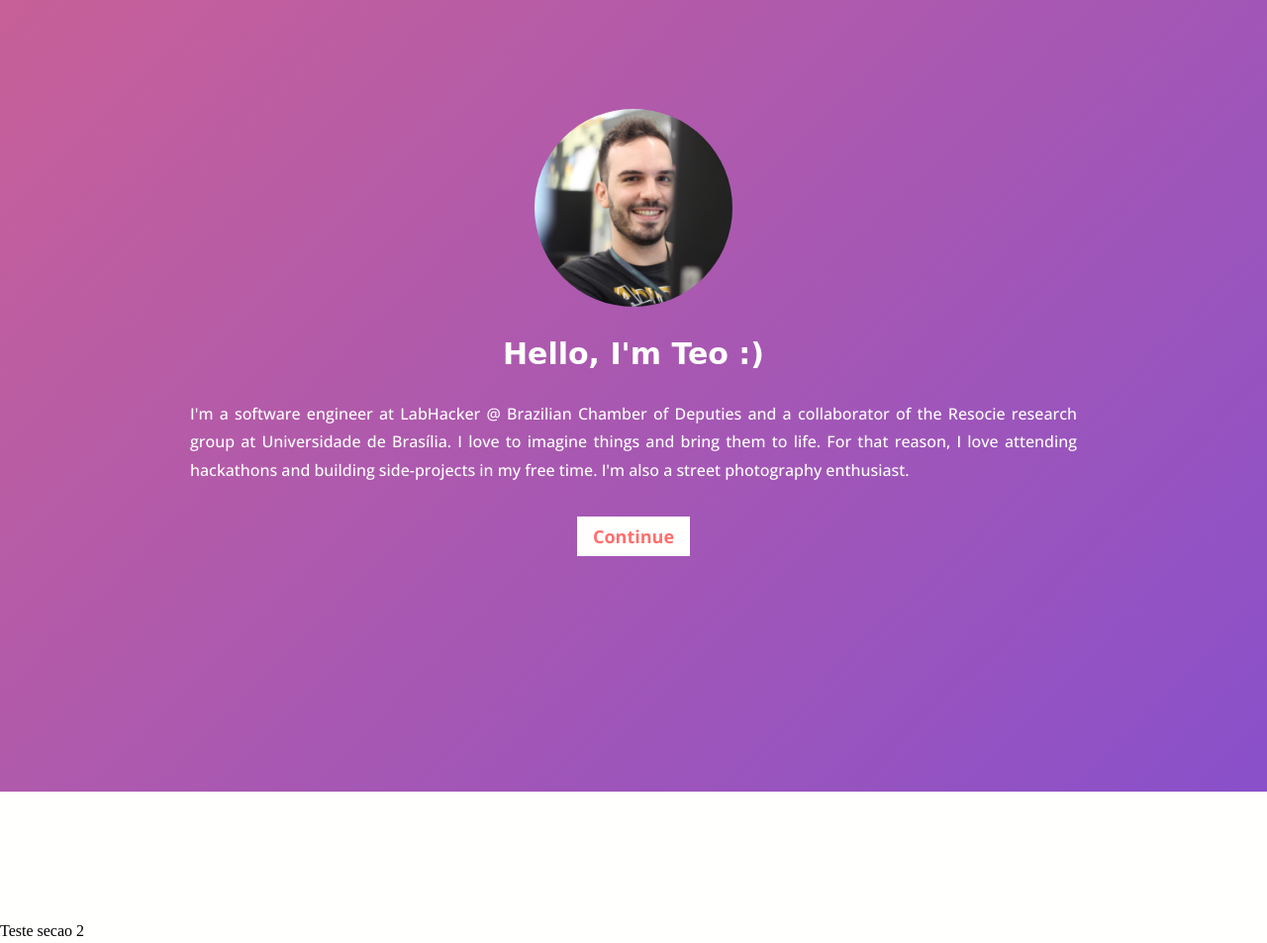
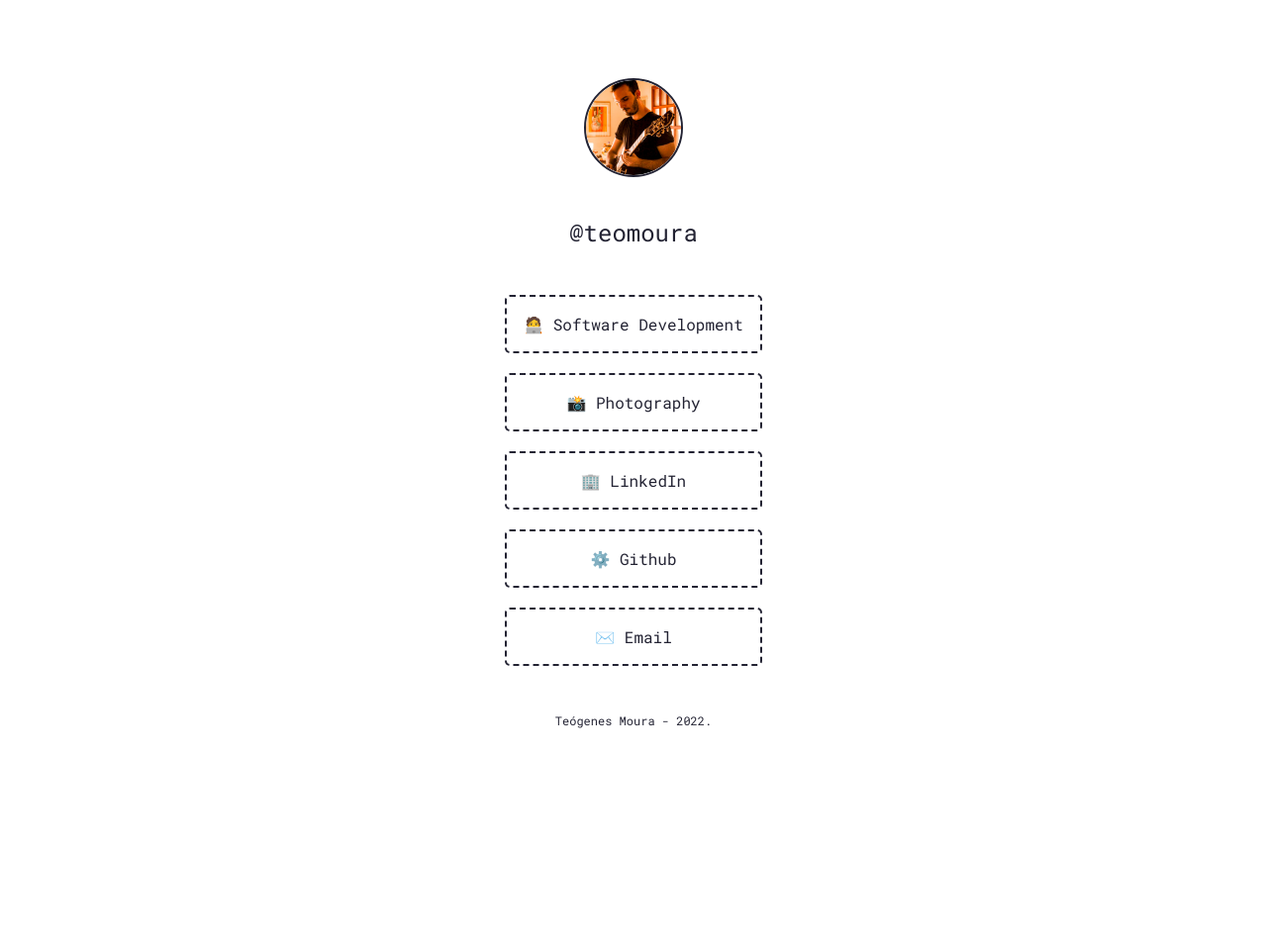
Before and after one commit to teogenesmoura/teogenesmoura.github.io, a plain HTML site: page index.html in a window 1280 px wide. Shown: the top 953 px of the page at 99% size. After the commit the page ends 800 px from the top, so only its background shows below. Drawn offline with nearby package versions, Linux system fonts and the light colour scheme; a web font is replaced by a local one.

Commit message:
new version

```diff
--- a/index.html
+++ b/index.html
@@ -1,49 +1,35 @@
-<html>
+<!DOCTYPE html>
+
+<html lang="en">
+
 <head>
-	<link rel="stylesheet" href="style.css">
-	<title> Teógenes Moura </title>
-	<script src="https://ajax.googleapis.com/ajax/libs/jquery/3.4.1/jquery.min.js"></script>
-	<link href="https://fonts.googleapis.com/css?family=Bellota+Text:400,700&display=swap" rel="stylesheet">
-	<link href="https://fonts.googleapis.com/css?family=Open+Sans:100,300,500,700&display=swap" rel="stylesheet">
+    <meta name="viewport" content="width=device-width, initial-scale=1">
+    <meta charset="UTF-8">
+    <meta name="robots" content="noindex,nofollow" />    <title>Teo Moura</title>
+    <link rel="stylesheet" href="style.css">
+    <link rel="icon" href="img/favicon.ico" type="image/x-icon" />
+</head>
 
-</head>
 <body>
-	<nav class="menu fade-in">
-	    <a class="nav" id="2" href="#">Coding</a>
-	    <a class="nav" id="3" href="#">Research</a>
-	    <a class="nav" id="4" href="#">Art</a>
-	    <a class="nav" id="6" href="#">Resume</a>
-	    <a class="nav" id="7" href="#">Contact</a>
-	</nav>
-	<div class="content">
-		<div class="section" id="1">
-		    <div class="section-1">
-		    	<div class="flex-photo">
-			    	<div class="profile-photo">
-			    		<img src="img/teo.JPG" alt="teo photo">
-			    	</div>
-			    </div>
-		    	<div class="name">
-		    		Hello, I'm Teo :)
-		    	</div>
-		    	<p>
-		    		I'm a software engineer at LabHacker @ Brazilian Chamber of Deputies and a collaborator of the Resocie research group at Universidade de Brasília. I love to imagine things and bring them to life. For that reason, I love attending hackathons and building side-projects in my free time. I'm also a street photography enthusiast.
-		    	</p>
-		    	<a class="button continue" href="#" id="button-continue"> Continue </a>
-		    </div>
-		</div>
-		<div class="section" id="2">
-		    <div class="section-2">
-		    	<div class="title"> Coding </div>
-		    	<p> Teste secao 2 </p>
-		    </div>
-		</div>
-		<div class="section" id="3">
-				<div class="section-3">
-					Teste section 3
-				</div>
-		</div>
-	</div>
-	<script src="script.js"></script>
+    <div class="container">
+    <div class="content">
+        <img id="userPhoto" src="img/teo_2-modified.png" alt="Teo">
+
+        <h1><a href="#" id="userName" rel="noopener">@teomoura</a></h1>
+        <div id="links">
+            <a class="link" href="https://dev.teomoura.com"  rel="noopener">🧑‍💻 Software Development</a>
+            <a class="link" href="https://photo.teomoura.com" rel="noopener">📸 Photography</a>
+						<a class="link" href="https://linkedin.com/in/teogenesmoura/" rel="noopener">🏢 LinkedIn</a>
+            <a class="link" href="https://github.com/teogenesmoura/" rel="noopener">⚙️ Github</a>
+						<a class="link" href="mailto:mourateogenes@gmail.com" rel="noopener">✉️ Email</a>
+
+        </div>
+        <footer>
+            Teógenes Moura - 2022. </footer>
+    </div>
+</div>
+
+
 </body>
+
 </html>
--- a/script.js
+++ /dev/null
@@ -1,21 +0,0 @@
-$('.nav').click(function() {
-	console.log("pegou clique");
-    var id = $(this).attr('id');
-    $('html, body').animate({
-        scrollTop: ($('#' + id + '.section').offset().top)
-    }, 1000);
-});
-
-$(window).scroll(
-    {
-        previousTop: 0
-    },
-    function () {
-    var currentTop = $(window).scrollTop();
-    if (currentTop < this.previousTop) {
-        $(".menu").show();
-    } else {
-        $(".menu").hide();
-    }
-    this.previousTop = currentTop;
-});
--- a/style.css
+++ b/style.css
@@ -1,125 +1,98 @@
-html {
-  height: 100%; }
+@import url('https://fonts.googleapis.com/css2?family=Roboto+Mono:ital,wght@0,400;0,700;1,400;1,700&display=swap');
 
-body {
+:root {
+    --font: 'Roboto Mono', monospace;
+    --background: white;
+    --color: #232333;
+}
+
+body{
+    background-color: var(--background);
+    color: var(--color);
+    font-family: var(--font);
     margin: 0;
     padding: 0;
-  height: 100%;
-  background: linear-gradient(-45deg, #020024 0%, #6246ea 0%, #ff6e6c 63%, #00d4ff 100%);
-  background-size: 400% 400%;
-  animation: gradient 15s ease infinite; }
+    text-rendering: optimizeLegibility;
+    -webkit-font-smoothing: antialiased;
+    display: flex;
+    min-height: 100vh;
+    min-width: 100vw;
+    flex-direction: column;
 
-@keyframes gradient {
-  0% {
-    background-position: 0% 50%; }
-  50% {
-    background-position: 100% 50%; }
-  100% {
-    background-position: 0% 50%; } }
-@keyframes fadeInOpacity {
-  0% {
-    opacity: 0; }
-  100% {
-    opacity: 1; } }
-.fade-in {
-  opacity: 1;
-  animation-name: fadeInOpacity;
-  animation-iteration-count: 1;
-  animation-timing-function: ease-in;
-  animation-duration: 1.5s; }
+}
 
-a {
-  margin: 0 10px 0 10px;
-  text-decoration: none;
-  color: black; }
+.container {
+    flex: 1 auto;
+    display: flex;
+    flex-direction: column;
+    justify-content: center;
+    text-align: center;
+}
 
-.menu {
+.content{
     display: flex;
+    flex-direction: column;
+    flex: 1 auto;
     align-items: center;
     justify-content: center;
-  flex-wrap: wrap; }
+    margin: 0;
+}
 
-nav {
-  display: flex;
+footer{
+    text-align: center;
+    font-size: 0.75rem;
+    font-weight: 400;
+    padding-bottom: 20px;
+}
+
+#userPhoto{
+    width: 96px;
+    height: 96px;
+    display: block;
+    margin: 35px auto 20px;
+    border-radius: 50%;
+    border: solid var(--color) 2px;
+}
+
+#userName{
     width: 100%;
-  margin-top: 2%;
+    font-size: 1.5rem;
+    font-weight: 400;
     text-align: center;
+    text-decoration: none;
+    line-height: 1.25;
+    display: block;
+    color: var(--color);
+}
+
+#links{
+    max-width: 90%;
+    width: auto;
+    display: block;
+    margin: 27px auto;
+}
+
+.link{
+    display: block;
     margin-bottom: 20px;
-  height: 2rem;
-  display: flex;
-  justify-content: center;
-  font-size: 1.3rem;
-  font-family: 'Open Sans', sans-serif; }
-  nav a {
-    color: #fffffe;
-    justify-content: center;
+    padding: 17px;
+    font-size: 1rem;
+    font-weight: 500;
+    border-radius: 5px;
+    border: dashed var(--color) 2px;
     text-align: center;
-    align-items: center; }
+    text-decoration: none;
+    color: var(--color);
+    word-wrap: break-word;
 
-.section {
-  height: 100%; }
-  .section .section-2 {
-    background-color: #fffffe;
-    height: 100%; }
-    .section .section-2 .title {
-      display: flex;
-      justify-content: center;
-      padding-top: 3rem;
-      font-family: 'Open Sans', sans-serif;
-      color: #fffffe;
-      font-size: 50px;
-      font-weight: 100; }
-    .section .section-2 .submenu a {
-      text-decoration: none;
-      color: #ffffff;
-      font-weight: bold;
-      font-family: 'Open sans', sans-serif;
-      margin: 0% 1% 0% 1%; }
-  .section .section-1 {
-    display: flex;
-    justify-content: center;
-    align-items: center;
-    flex-wrap: wrap;
-    height: 100%;
-    flex-direction: column;
-    color: #fffffe; }
-    .section .section-1 a {
-      background-color: #FFFFFe;
-      color: #ff6e6c;
-      font-size: 18px;
-      font-weight: 700;
-      font-family: 'Open Sans', sans-serif;
-      padding: 0.5rem 1rem 0.5rem 1rem;
-      margin-top: 2rem; }
-    .section .section-1 .flex-photo {
-      margin-top: -10%; }
-    .section .section-1 .profile-photo {
-      display: inline-block;
-      position: relative;
-      width: 200px;
-      height: 200px;
-      overflow: hidden;
-      border-radius: 50%;
-      margin-bottom: 2%; }
-      .section .section-1 .profile-photo img {
-        width: auto;
-        height: 100%;
-        margin-left: -25%; }
-    .section .section-1 .name {
-      font-size: 30px;
-      color: #fffffe;
-      display: flex;
-      justify-content: center;
-      font-family: 'Bellota Text', cursive;
-      margin-top: 2%;
-      font-weight: 700; }
-    .section .section-1 p {
-      padding-top: 1rem;
-      font-size: 1rem;
-      line-height: 1.8;
-      color: #fffffe;
-      font-family: 'Open Sans', sans-serif;
-      text-align: justify;
-      margin: 1% 15% 0% 15%; }
+}
 
-/*# sourceMappingURL=style.css.map */
+
+
+@media (prefers-color-scheme: dark) {
+
+    :root {
+        --background: #202124;
+        --color: white;
+    }
+  }
--- a/style.scss
+++ /dev/null
@@ -1,164 +0,0 @@
-$headline: #2b2c34;
-$paragraph: #2b2c34;
-$button: #6246ea;
-$button-text: #fffffe;
-$background-text: #fffffe;
-
-
-html {
-  height: 100%;
-}
-
-body {
-  margin: 0;
-  padding: 0;
-  height: 100%;
-  background: linear-gradient(-45deg, rgba(2,0,36,1) 0%, rgba(98,70,234,1) 0%, rgba(255,110,108,1) 63%, rgba(0,212,255,1) 100%);
-  background-size: 400% 400%;
-  animation: gradient 15s ease infinite;
-}
-
-
-@keyframes gradient {
-  0% {
-    background-position: 0% 50%;
-  }
-  50% {
-    background-position: 100% 50%;
-  }
-  100% {
-    background-position: 0% 50%;
-  }
-}
-
-@keyframes fadeInOpacity {
-  0% {
-    opacity: 0;
-  }
-  100% {
-    opacity: 1;
-  }
-}
-
-.fade-in {
-opacity: 1;
-animation-name: fadeInOpacity;
-animation-iteration-count: 1;
-animation-timing-function: ease-in;
-animation-duration: 1.5s;
-}
-
-a {
-  margin: 0 10px 0 10px;
-  text-decoration: none;
-  color: black;
-}
-
-.menu {
-  display: flex;
-  align-items: center;
-  justify-content: center;
-  flex-wrap: wrap;
-}
-nav {
-  display: flex;
-  width: 100%;
-  margin-top: 2%;
-  text-align: center;
-  margin-bottom: 20px;
-  height: 2rem;
-  display: flex;
-  justify-content: center;
-  font-size: 1.3rem;
-  font-family: 'Open Sans', sans-serif;
-  & a {
-      color: #fffffe;
-      justify-content: center;
-      text-align: center;
-      align-items: center;
-  }
-}
-
-.section {
-  height: 100%;
-
-  & .section-2 {
-
-   background-color: $background-text;
-   height: 100%;
-
-    & .title {
-      display: flex;
-      justify-content: center;
-      padding-top: 3rem;
-      font-family: 'Open Sans', sans-serif;
-      color: #fffffe;
-      font-size: 50px;
-      font-weight: 100;
-    }
-
-    & .submenu {
-      & a {
-        text-decoration: none;
-        color: #ffffff;
-        font-weight: bold;
-        font-family: 'Open sans', sans-serif;
-        margin: 0% 1% 0% 1%;
-      }
-    }
-  }
-
-  & .section-1 {
-      display: flex;
-      justify-content: center;
-      align-items: center;
-      flex-wrap: wrap;
-      height: 100%;
-      flex-direction: column;
-      color: #fffffe;
-      & a {
-          background-color: #FFFFFe;
-          color: #ff6e6c;
-          font-size: 18px;
-          font-weight: 700;
-          font-family: 'Open Sans', sans-serif;
-          padding: 0.5rem 1rem 0.5rem 1rem;
-          margin-top: 2rem;
-      }
-      & .flex-photo {
-        margin-top: -10%;
-      }
-      & .profile-photo {
-        display:inline-block;
-        position: relative;
-        width: 200px;
-        height: 200px;
-        overflow: hidden;
-        border-radius: 50%;
-        margin-bottom: 2%;
-        & img {
-          width: auto;
-          height: 100%;
-          margin-left: -25%;
-        }
-      }
-      & .name {
-          font-size: 30px;
-          color: #fffffe;
-          display: flex;
-          justify-content: center;
-          font-family: 'Bellota Text', cursive;
-          margin-top: 2%;
-          font-weight: 700;
-      }
-      & p {
-          padding-top: 1rem;
-          font-size: 1rem;
-          line-height: 1.8;
-          color: #fffffe;
-          font-family: 'Open Sans', sans-serif;
-          text-align: justify;
-          margin: 1% 15% 0% 15%;
-      }
-  }
-}
```
Also changed, not shown: img/teo_2-modified.png (added), img/teo_2.jpeg (added), 1 other file. Lines whose indentation alone changed are shown as unchanged.
